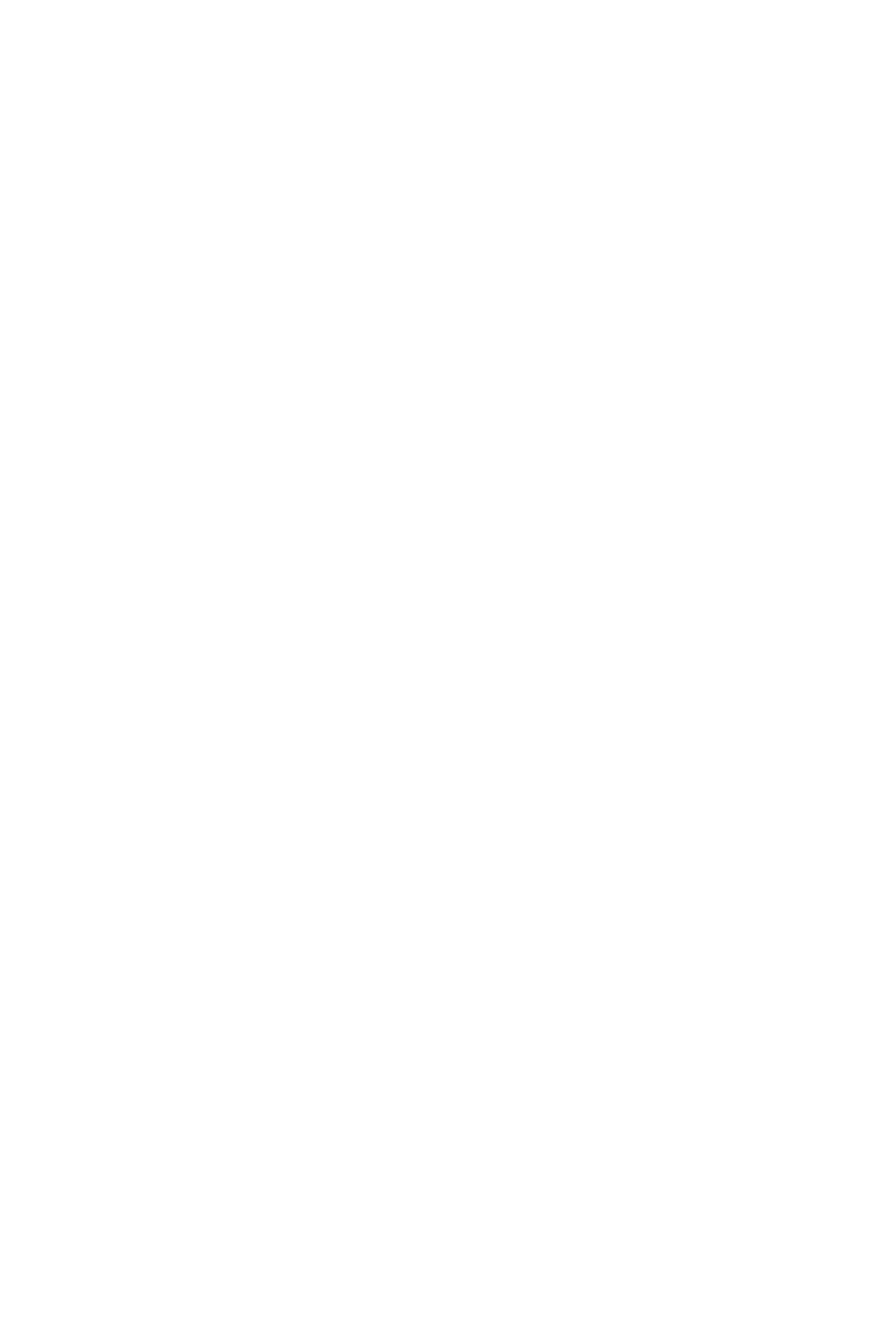
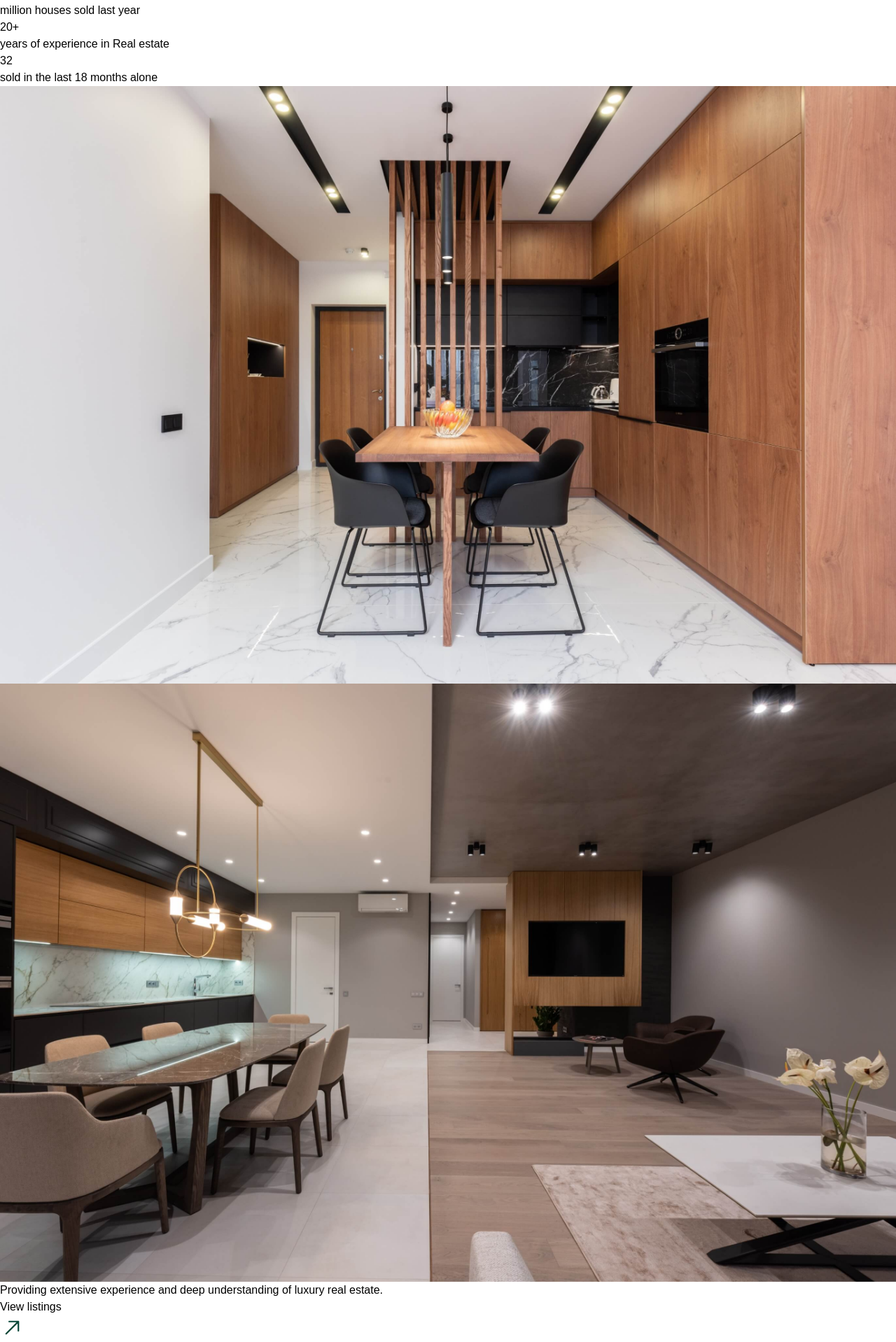
Before and after one commit to LadenikaPeter/next-move-agency, a React (Vite) app: page /about in a window 1280 px wide. Shown: the part 2001-3919 px from the top of the page at 70% size. Before the commit the page ends 1980 px from the top, so only its background shows below. Built offline with nearby package versions, Linux system fonts and the light colour scheme; a web font is replaced by a local one.

Commit message:
about page done

```diff
--- a/src/constants/about.ts
+++ b/src/constants/about.ts
@@ -25,3 +25,13 @@ export const ABOUT_TRAITS: about_traits[] = [
       "We provide personalized attention and tailored services to ensure our clients have a stress-free and enjoyable real estate experience that meet their needs.",
   },
 ];
+
+export const ABOUT_FACTS: {
+  key: string;
+  title: string;
+  subTitle: string;
+}[] = [
+  { key: "i1", title: "$100", subTitle: "million houses sold last year" },
+  { key: "i2", title: "20+", subTitle: "years of experience in Real estate" },
+  { key: "i3", title: "32", subTitle: "sold in the last 18 months alone" },
+];
--- a/src/pages/Aboout.tsx
+++ b/src/pages/Aboout.tsx
@@ -1,5 +1,7 @@
 import ArrowLink from "../components/Arrow-link";
-import { ABOUT_TRAITS } from "../constants/about";
+import FindHome from "../components/Find-home";
+import Footer from "../components/Footer";
+import { ABOUT_FACTS, ABOUT_TRAITS } from "../constants/about";
 
 export default function About() {
   return (
@@ -132,8 +134,56 @@ export default function About() {
                   backgroundColor={"#054738"}
                 />
               </div>
+              <div className="flex lg:flex-row flex-col  justify-end lg:gap-20 gap-10 lg:mt-0 mt-8">
+                {ABOUT_FACTS.map((item) => {
+                  return (
+                    <div className="flex flex-col gap-4">
+                      <h1 className="text-[128px] leading-[140px] text-[#054738]">
+                        {item.title}
+                      </h1>
+                      <p className="text-[#054738]">{item.subTitle}</p>
+                    </div>
+                  );
+                })}
+              </div>
             </div>
           </div>
+          <div className="py-32">
+            <div className="flex gap-8 md:flex-nowrap flex-wrap">
+              <div className="md:w-1/2">
+                <img
+                  className="h-full object-cover"
+                  src="/listings/home3.jpg"
+                />
+              </div>
+              <div className="md:w-1/2 flex flex-col justify-between">
+                <div className="h-[85%]">
+                  <img
+                    className="h-full w-full object-cover"
+                    src="/listings/home6.jpg"
+                  />
+                </div>
+                <div className="flex justify-between">
+                  <p className="w-1/2 text-[#054738]">
+                    Providing extensive experience and deep understanding of
+                    luxury real estate.
+                  </p>
+                  <div className="flex items-center gap-4">
+                    <span className="text-[#054738]">View listings</span>
+                    <ArrowLink
+                      currentColor={"#054738"}
+                      activeColor={"#ffffff"}
+                      backgroundColor={"#054738"}
+                    />
+                  </div>
+                </div>
+              </div>
+            </div>
+          </div>
+        </div>
+        <FindHome />
+        <div className="max-w-7xl mx-auto px-4 sm:px-6 lg:px-8">
+          <Footer />
         </div>
       </section>
     </>
```
